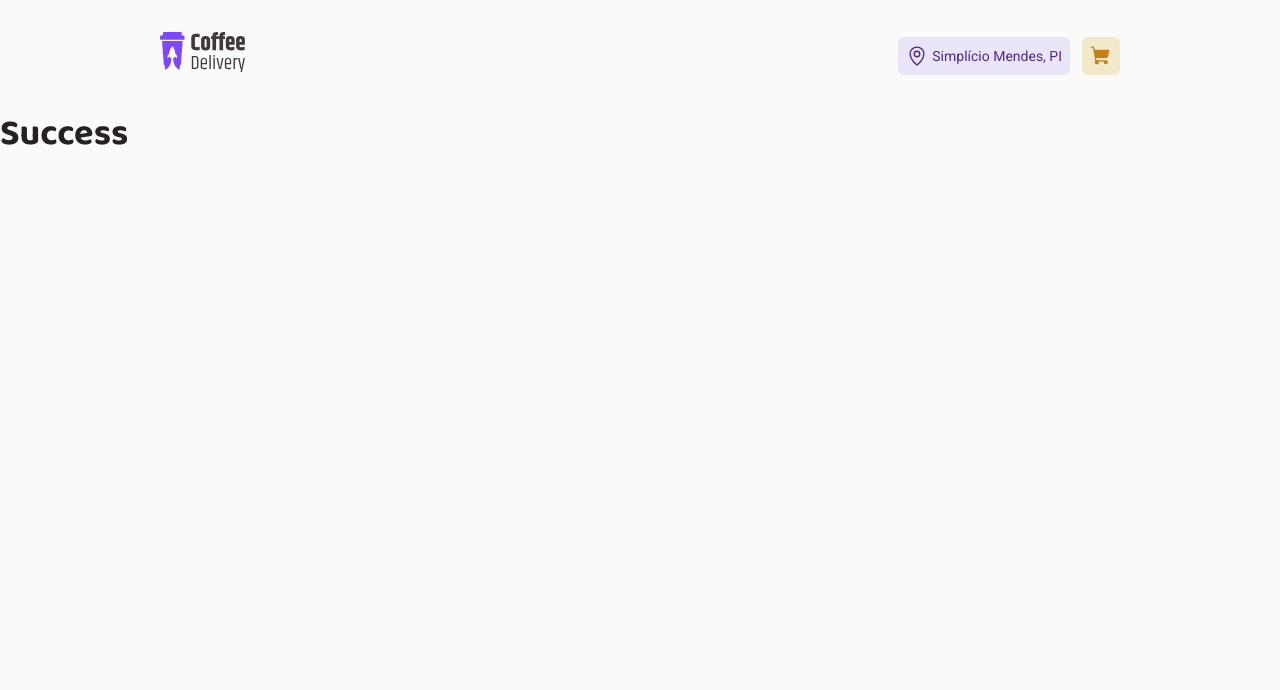
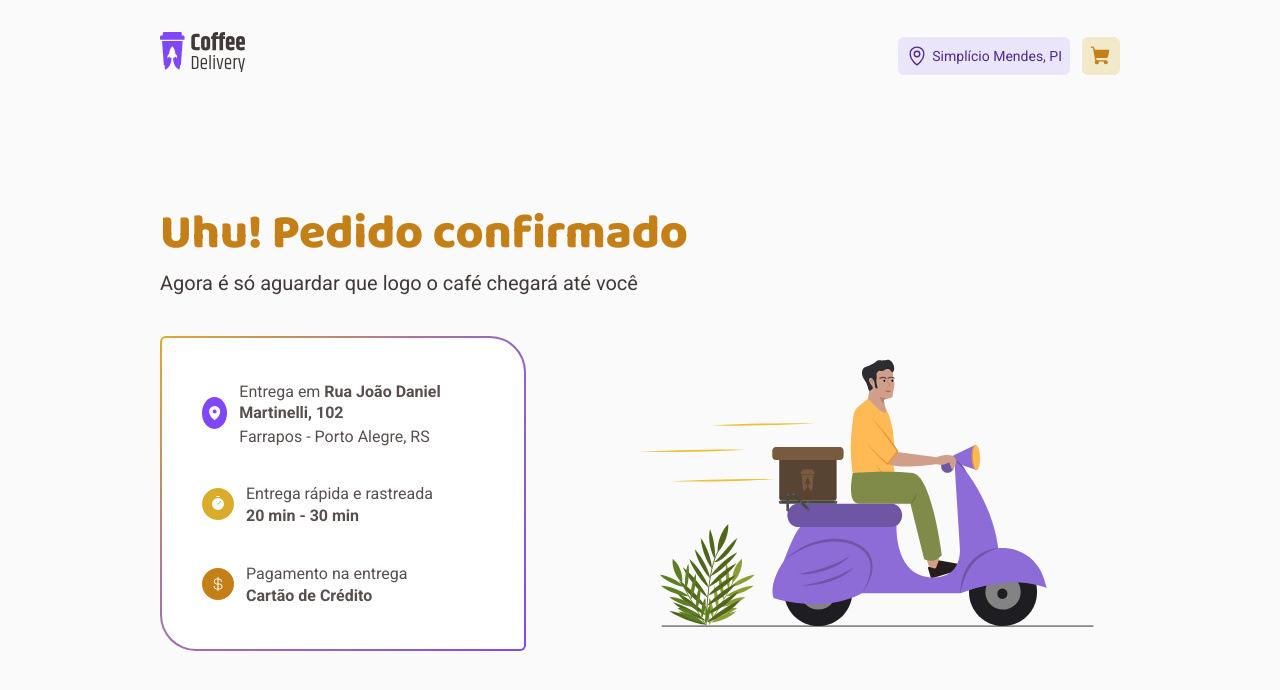
Before and after one commit to ignite-challenges/coffe-delivery-reactjs, a React (Vite) app: page /success in a window 1280 px wide. Shown: the top 690 px of the page. Built offline with nearby package versions, Linux system fonts and the light colour scheme.

Commit message:
chore: success page styled

```diff
--- a/src/components/CoffeeCard/index.tsx
+++ b/src/components/CoffeeCard/index.tsx
@@ -5,14 +5,17 @@ import {
   ShoppingCartContainer,
 } from './styles'
 
-import CoffeeImage from '../../assets/coffees/express-traditional.png'
+import CoffeeImage from '../../assets/products/express-traditional.png'
 import { CoffeeCartInput } from '../CoffeeCartInput'
 import { ShoppingCart } from 'phosphor-react'
 
 export function CoffeeCard() {
   return (
     <CoffeeContainer>
-      <img src={CoffeeImage} alt="Imagem meramente ilustrativa de um café" />
+      <img
+        src={CoffeeImage}
+        alt="Imagem meramente ilustrativa de um copo com café"
+      />
       <CoffeeTypeContainer>
         <label>tradicional</label>
       </CoffeeTypeContainer>
--- a/src/pages/Home/index.tsx
+++ b/src/pages/Home/index.tsx
@@ -1,11 +1,10 @@
 import { ShoppingCart, Package, Timer, Coffee } from 'phosphor-react'
 
 import {
-  HomeContainer,
   SectionContainer,
   IconContainer,
   InfoContainer,
-  MainContainer,
+  ProductsContainer,
   CoffeeCardContainer,
 } from './styles'
 
@@ -16,7 +15,7 @@ import CoffeImage from '../../assets/coffe-main.png'
 
 export function Home() {
   return (
-    <HomeContainer>
+    <main>
       <SectionContainer backgroundImage={HomeBackground}>
         <InfoContainer>
           <strong>
@@ -54,7 +53,7 @@ export function Home() {
         </InfoContainer>
         <img src={CoffeImage} alt="Imagem de um cope de cafe com a logomarca" />
       </SectionContainer>
-      <MainContainer>
+      <ProductsContainer>
         <strong>Nossos cafés</strong>
         <CoffeeCardContainer>
           <CoffeeCard />
@@ -65,7 +64,7 @@ export function Home() {
           <CoffeeCard />
           <CoffeeCard />
         </CoffeeCardContainer>
-      </MainContainer>
-    </HomeContainer>
+      </ProductsContainer>
+    </main>
   )
 }
--- a/src/pages/Home/styles.ts
+++ b/src/pages/Home/styles.ts
@@ -3,8 +3,6 @@ import styled from 'styled-components'
 interface SectionContainerProps {
   backgroundImage: string
 }
-
-export const HomeContainer = styled.div``
 
 export const SectionContainer = styled.section<SectionContainerProps>`
   background-image: ${(props) => `url(${props.backgroundImage})`};
@@ -72,7 +70,7 @@ export const IconContainer = styled.div<IconContainerProps>`
   }
 `
 
-export const MainContainer = styled.main`
+export const ProductsContainer = styled.main`
   padding: 2rem 10rem;
 
   strong {
--- a/src/pages/Success/index.tsx
+++ b/src/pages/Success/index.tsx
@@ -1,9 +1,52 @@
-import { Container } from './styles'
+import { CurrencyDollar, MapPin, Timer } from 'phosphor-react'
+
+import {
+  InformationContainer,
+  WrapperContainer,
+  OrdersContainer,
+  SuccessContainer,
+} from './styles'
+
+import SuccessIllustration from '../../assets/success-illustration.svg'
 
 export function Success() {
   return (
-    <Container>
-      <h1>Success</h1>
-    </Container>
+    <SuccessContainer>
+      <strong>Uhu! Pedido confirmado</strong>
+      <p>Agora é só aguardar que logo o café chegará até você</p>
+      <WrapperContainer>
+        <OrdersContainer>
+          <InformationContainer backgroundColor="purple">
+            <MapPin weight="fill" />
+            <div>
+              <p>
+                Entrega em <strong>Rua João Daniel Martinelli, 102</strong>
+              </p>
+              <p>Farrapos - Porto Alegre, RS</p>
+            </div>
+          </InformationContainer>
+
+          <InformationContainer backgroundColor="yellow">
+            <Timer weight="fill" />
+            <div>
+              <p>Entrega rápida e rastreada</p>
+              <strong>20 min - 30 min</strong>
+            </div>
+          </InformationContainer>
+
+          <InformationContainer backgroundColor="yellow-dark">
+            <CurrencyDollar weight="regular" />
+            <div>
+              <p>Pagamento na entrega </p>
+              <strong>Cartão de Crédito</strong>
+            </div>
+          </InformationContainer>
+        </OrdersContainer>
+        <img
+          src={SuccessIllustration}
+          alt="Imagem meramente ilustrativa de um café"
+        />
+      </WrapperContainer>
+    </SuccessContainer>
   )
 }
--- a/src/pages/Success/styles.ts
+++ b/src/pages/Success/styles.ts
@@ -1,3 +1,85 @@
 import styled from 'styled-components'
 
-export const Container = styled.div``
+export const SuccessContainer = styled.main`
+  padding: 5.75rem 10rem;
+
+  > strong {
+    font-weight: 800;
+    font-size: 3rem;
+    color: ${(props) => props.theme['yellow-dark']};
+    line-height: 1.3;
+  }
+
+  p {
+    font-family: 'Roboto', sans-serif;
+    font-weight: 400;
+    font-size: 1.25rem;
+    color: ${(props) => props.theme['base-subtitle']};
+
+    margin-top: 0.25rem;
+    line-height: 1.3;
+  }
+`
+
+export const WrapperContainer = styled.section`
+  display: flex;
+  justify-content: space-between;
+  align-items: center;
+  margin-top: 2.5rem;
+
+  gap: 6.375rem;
+`
+
+export const OrdersContainer = styled.footer`
+  display: flex;
+  justify-content: center;
+  flex-direction: column;
+  gap: 2rem;
+  padding: 2.5rem;
+  border-radius: 6px 36px;
+  border: double 2px transparent;
+  background-image: linear-gradient(white, white),
+    radial-gradient(circle at top left, #dbac2c, #8047f8);
+  background-origin: border-box;
+  background-clip: padding-box, border-box;
+  width: 100%;
+`
+
+const InformationContainerColors = {
+  'yellow-dark': 'yellow-dark',
+  yellow: 'yellow',
+  purple: 'purple',
+} as const
+
+interface InformationContainerProps {
+  backgroundColor: keyof typeof InformationContainerColors
+}
+
+export const InformationContainer = styled.div<InformationContainerProps>`
+  display: flex;
+  align-items: center;
+  gap: 0.75rem;
+
+  p {
+    color: ${(props) => props.theme['base-text']};
+    font-family: 'Roboto', sans-serif;
+    font-weight: 400;
+    font-size: 1rem;
+  }
+
+  strong {
+    color: ${(props) => props.theme['base-text']};
+    font-family: 'Roboto', sans-serif;
+    font-weight: 700;
+    font-size: 1rem;
+  }
+
+  svg {
+    background: ${(props) => props.theme[props.backgroundColor]};
+    color: ${(props) => props.theme.white};
+    height: 2rem;
+    width: 2rem;
+    padding: 0.5rem 0;
+    border-radius: 50%;
+  }
+`
```
Also changed, not shown: src/assets/products/express-traditional.png (renamed from src/assets/coffees/express-traditional.png), src/assets/success-illustration.svg (added).
